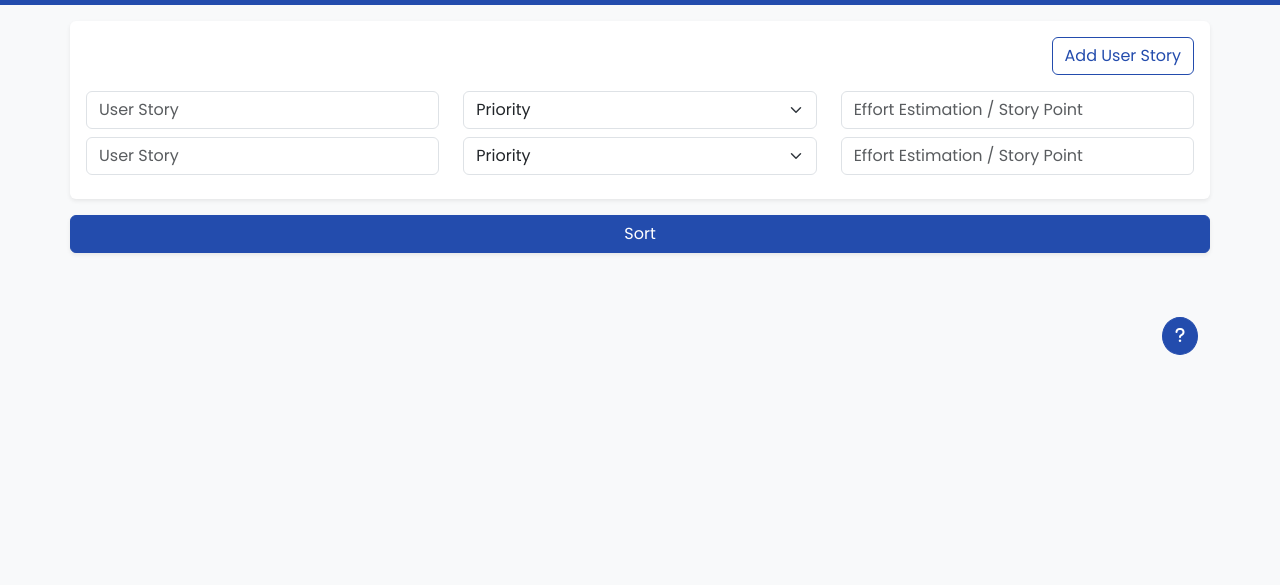
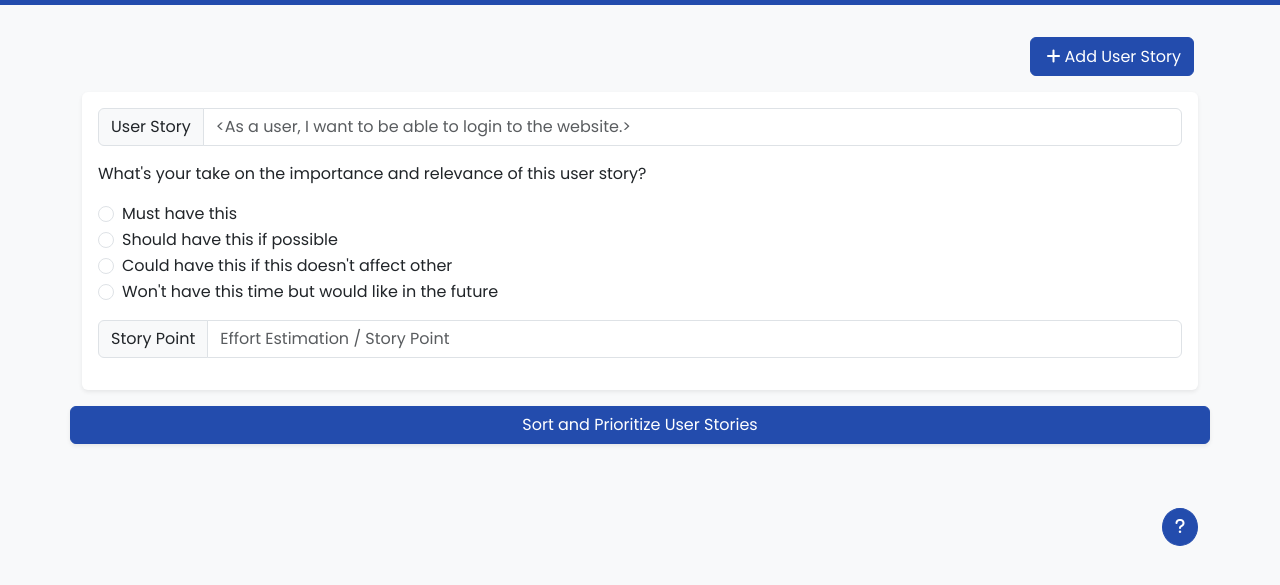
Before and after one commit to a-s-wijaya/user-stories-sorting-tool, a plain HTML site: page index.html in a window 1280 px wide. Both pictures are taken after a click on the button "Add User Story". Shown: the part 51-636 px from the top of the page. Drawn offline with nearby package versions, Linux system fonts and the light colour scheme.

Commit message:
sidang-update

```diff
--- a/index.html
+++ b/index.html
@@ -34,47 +34,97 @@
     </nav>
 
     <section id="user-story" class="mb-3">
-      <div class="container-md bg-white p-3 rounded shadow-sm mb-3">
+      <div class="container-md p-3 rounded">
         <div class="row justify-content-end">
-          <div class="col-6 col-md-3 text-end">
-            <button id="add-button" class="btn btn-outline-primary mb-3">
-              Add User Story
+          <div class="col-6 col-md-5 text-end">
+            <button id="add-button" class="btn btn-primary">
+              <i class="fa-solid fa-plus p-1"></i>Add User Story
             </button>
           </div>
         </div>
+      </div>
+      <div class="container-md">
         <div id="dynamic-inputs">
-          <div class="row">
-            <div class="col-4 mb-2">
+          <!-- <div class="bg-white p-3 rounded shadow-sm mb-3">
+            <div class="input-group mb-3">
+              <span class="input-group-text" id="inputGroup-sizing-default"
+                >User Story</span
+              >
               <input
                 type="text"
                 class="user-story-input form-control"
-                placeholder="User Story" />
+                placeholder="<As a user, I want to be able to login to the website.>"
+                aria-label="Sizing example input"
+                aria-describedby="inputGroup-sizing-default" />
             </div>
-            <div class="col-4 mb-2">
-              <select
-                class="form-select business-value-input"
-                aria-label="Default select example"
-                required>
-                <option disabled selected>Priority</option>
-                <option value="MUST">Must Have</option>
-                <option value="SHOULD">Should Have</option>
-                <option value="COULD">Could Have</option>
-                <option value="WONT">Won't Have</option>
-              </select>
+            <div class="mb-3">
+              <p>
+                What's your take on the importance and relevance of this user
+                story?
+              </p>
+              <div class="form-check">
+                <input
+                  class="form-check-input business-value-input"
+                  type="radio"
+                  name="business-value"
+                  id="must"
+                  value="MUST" />
+                <label class="form-check-label" for="must"
+                  >Must have this</label
+                >
+              </div>
+              <div class="form-check">
+                <input
+                  class="form-check-input business-value-input"
+                  type="radio"
+                  name="business-value"
+                  id="should"
+                  value="SHOULD" />
+                <label class="form-check-label" for="should"
+                  >Should have this if possible</label
+                >
+              </div>
+              <div class="form-check">
+                <input
+                  class="form-check-input business-value-input"
+                  type="radio"
+                  name="business-value"
+                  id="could"
+                  value="COULD" />
+                <label class="form-check-label" for="could"
+                  >Could have this if this doesn't affect other</label
+                >
+              </div>
+              <div class="form-check">
+                <input
+                  class="form-check-input business-value-input"
+                  type="radio"
+                  name="business-value"
+                  id="wont"
+                  value="WONT" />
+                <label class="form-check-label" for="wont"
+                  >Won't have this time but would like in the future</label
+                >
+              </div>
             </div>
-            <div class="col-4 mb-2">
+            <div class="input-group mb-3">
+              <span class="input-group-text" id="effort-estimation"
+                >Story Point</span
+              >
               <input
                 type="number"
-                class="effort-estimation-input form-control"
-                placeholder="Effort Estimation / Story Point" />
+                class="form-control effort-estimation-input"
+                placeholder="Effort Estimation / Story Point"
+                aria-label="Effort Estimation / Story Point"
+                aria-describedby="effort-estimation" />
             </div>
-          </div>
+          </div> -->
         </div>
       </div>
       <div class="container">
         <div class="row">
           <button id="sort-button" class="btn btn-primary shadow-sm">
-            Sort
+            Sort and Prioritize User Stories
           </button>
         </div>
       </div>
--- a/script/domFunctions.js
+++ b/script/domFunctions.js
@@ -46,16 +46,16 @@ function generateListItems(sortedData) {
     let businessValue = "";
     switch (item.value) {
       case 1:
-        businessValue = "Must";
+        businessValue = "High Priority";
         break;
       case 2:
-        businessValue = "Should";
+        businessValue = "Medium Priority";
         break;
       case 3:
-        businessValue = "Could";
+        businessValue = "Low Priority";
         break;
       case 4:
-        businessValue = "Wont";
+        businessValue = "Future Priority";
         break;
       default:
         businessValue = "Unknown";
@@ -80,13 +80,13 @@ function generateListItems(sortedData) {
 function getColorClass(value) {
   switch (value) {
     case 1:
+      return "danger";
+    case 2:
+      return "warning";
+    case 3:
+      return "success";
+    case 4:
       return "primary";
-    case 2:
-      return "success";
-    case 3:
-      return "warning";
-    case 4:
-      return "danger";
     default:
       return "secondary";
   }
@@ -95,75 +95,111 @@ function getColorClass(value) {
 function addInputFields() {
   const dynamicInputsContainer = document.getElementById("dynamic-inputs");
 
-  const rowDiv = document.createElement("div");
-  rowDiv.setAttribute("class", "row");
+  const containerDiv = document.createElement("div");
+  containerDiv.setAttribute("class", "bg-white p-3 rounded shadow-sm mb-3");
 
-  const colDiv1 = document.createElement("div");
-  colDiv1.setAttribute("class", "col-4 mb-2");
+  // User Story Input
+  const userStoryInputGroup = document.createElement("div");
+  userStoryInputGroup.setAttribute("class", "input-group mb-3");
+
+  const userStoryLabel = document.createElement("span");
+  userStoryLabel.setAttribute("class", "input-group-text");
+  userStoryLabel.innerHTML = "User Story";
 
   const userStoryInput = document.createElement("input");
   userStoryInput.setAttribute("type", "text");
   userStoryInput.setAttribute("class", "user-story-input form-control");
-  userStoryInput.setAttribute("placeholder", "User Story");
+  userStoryInput.setAttribute(
+    "placeholder",
+    "<As a user, I want to be able to login to the website.>"
+  );
+  userStoryInput.setAttribute("aria-label", "Sizing example input");
+  userStoryInput.setAttribute("aria-describedby", "inputGroup-sizing-default");
 
-  colDiv1.appendChild(userStoryInput);
+  userStoryInputGroup.appendChild(userStoryLabel);
+  userStoryInputGroup.appendChild(userStoryInput);
 
-  const colDiv2 = document.createElement("div");
-  colDiv2.setAttribute("class", "col-4 mb-2");
+  // Business Value Input
+  const businessValueGroup = document.createElement("div");
+  businessValueGroup.setAttribute("class", "mb-3");
 
-  const businessValueInput = document.createElement("select");
-  businessValueInput.setAttribute("class", "form-select business-value-input");
-  businessValueInput.setAttribute("aria-label", "Default select example");
+  const businessValueLabel = document.createElement("p");
+  businessValueLabel.innerHTML =
+    "What's your take on the importance and relevance of this user story?";
+  businessValueGroup.appendChild(businessValueLabel);
 
-  const option1 = document.createElement("option");
-  option1.setAttribute("selected", "");
-  option1.innerHTML = "Priority";
+  const radioLabels = [
+    "Must have this",
+    "Should have this if possible",
+    "Could have this if this doesn't affect other",
+    "Won't have this time but would like in the future",
+  ];
 
-  const option2 = document.createElement("option");
-  option2.setAttribute("value", "MUST");
-  option2.innerHTML = "Must Have";
+  for (let i = 0; i < radioLabels.length; i++) {
+    const radioDiv = document.createElement("div");
+    radioDiv.setAttribute("class", "form-check");
 
-  const option3 = document.createElement("option");
-  option3.setAttribute("value", "SHOULD");
-  option3.innerHTML = "Should Have";
+    const radioInput = document.createElement("input");
+    radioInput.setAttribute("class", "form-check-input business-value-input");
+    radioInput.setAttribute("type", "radio");
+    radioInput.setAttribute(
+      "name",
+      `business-value-${dynamicInputsContainer.children.length + 1}`
+    );
+    radioInput.setAttribute(
+      "id",
+      `business-value-${dynamicInputsContainer.children.length + 1}-${i + 1}`
+    );
+    radioInput.setAttribute("value", radioLabels[i].toUpperCase());
 
-  const option4 = document.createElement("option");
-  option4.setAttribute("value", "COULD");
-  option4.innerHTML = "Could Have";
+    const radioLabel = document.createElement("label");
+    radioLabel.setAttribute("class", "form-check-label");
+    radioLabel.setAttribute(
+      "for",
+      `business-value-${dynamicInputsContainer.children.length + 1}-${i + 1}`
+    );
+    radioLabel.innerHTML = radioLabels[i];
 
-  const option5 = document.createElement("option");
-  option5.setAttribute("value", "WONT");
-  option5.innerHTML = "Won't Have";
+    radioDiv.appendChild(radioInput);
+    radioDiv.appendChild(radioLabel);
 
-  businessValueInput.appendChild(option1);
-  businessValueInput.appendChild(option2);
-  businessValueInput.appendChild(option3);
-  businessValueInput.appendChild(option4);
-  businessValueInput.appendChild(option5);
+    businessValueGroup.appendChild(radioDiv);
+  }
 
-  colDiv2.appendChild(businessValueInput);
+  // Effort Estimation Input
+  const effortEstimationInputGroup = document.createElement("div");
+  effortEstimationInputGroup.setAttribute("class", "input-group mb-3");
 
-  const colDiv3 = document.createElement("div");
-  colDiv3.setAttribute("class", "col-4 mb-2");
+  const effortEstimationLabel = document.createElement("span");
+  effortEstimationLabel.setAttribute("class", "input-group-text");
+  effortEstimationLabel.innerHTML = "Story Point";
 
   const effortEstimationInput = document.createElement("input");
   effortEstimationInput.setAttribute("type", "number");
   effortEstimationInput.setAttribute(
     "class",
-    "effort-estimation-input form-control"
+    "form-control effort-estimation-input"
   );
   effortEstimationInput.setAttribute(
     "placeholder",
     "Effort Estimation / Story Point"
   );
+  effortEstimationInput.setAttribute(
+    "aria-label",
+    "Effort Estimation / Story Point"
+  );
+  effortEstimationInput.setAttribute("aria-describedby", "effort-estimation");
 
-  colDiv3.appendChild(effortEstimationInput);
+  effortEstimationInputGroup.appendChild(effortEstimationLabel);
+  effortEstimationInputGroup.appendChild(effortEstimationInput);
 
-  rowDiv.appendChild(colDiv1);
-  rowDiv.appendChild(colDiv2);
-  rowDiv.appendChild(colDiv3);
+  // Appending to Container
+  containerDiv.appendChild(userStoryInputGroup);
+  containerDiv.appendChild(businessValueGroup);
+  containerDiv.appendChild(effortEstimationInputGroup);
 
-  dynamicInputsContainer.appendChild(rowDiv);
+  // Appending to Dynamic Inputs Container
+  dynamicInputsContainer.appendChild(containerDiv);
 }
 
 export { displayResults, addInputFields, displayToast };
```
Also changed, not shown: script/dataFunctions.js (+31 -30 lines).
